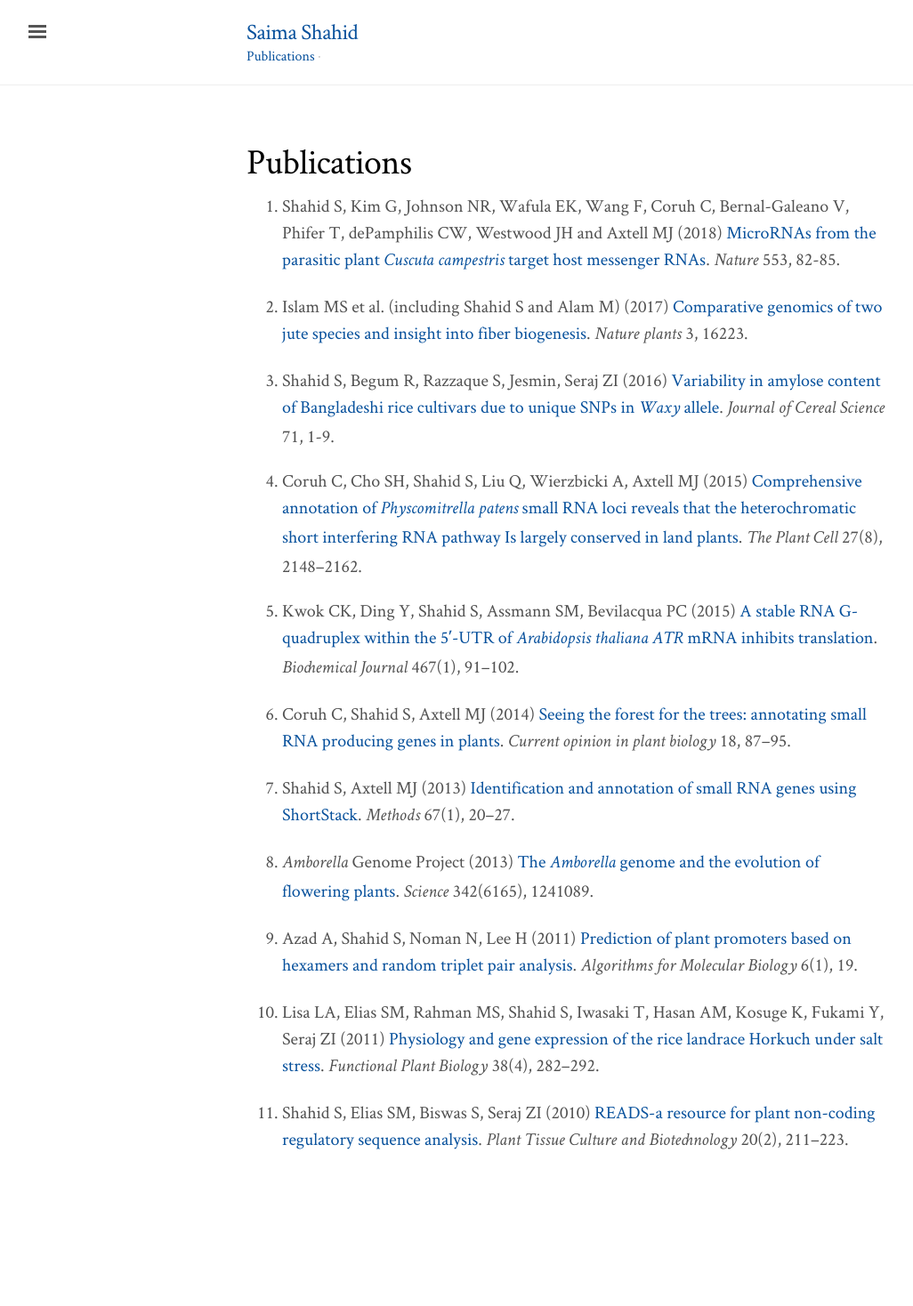
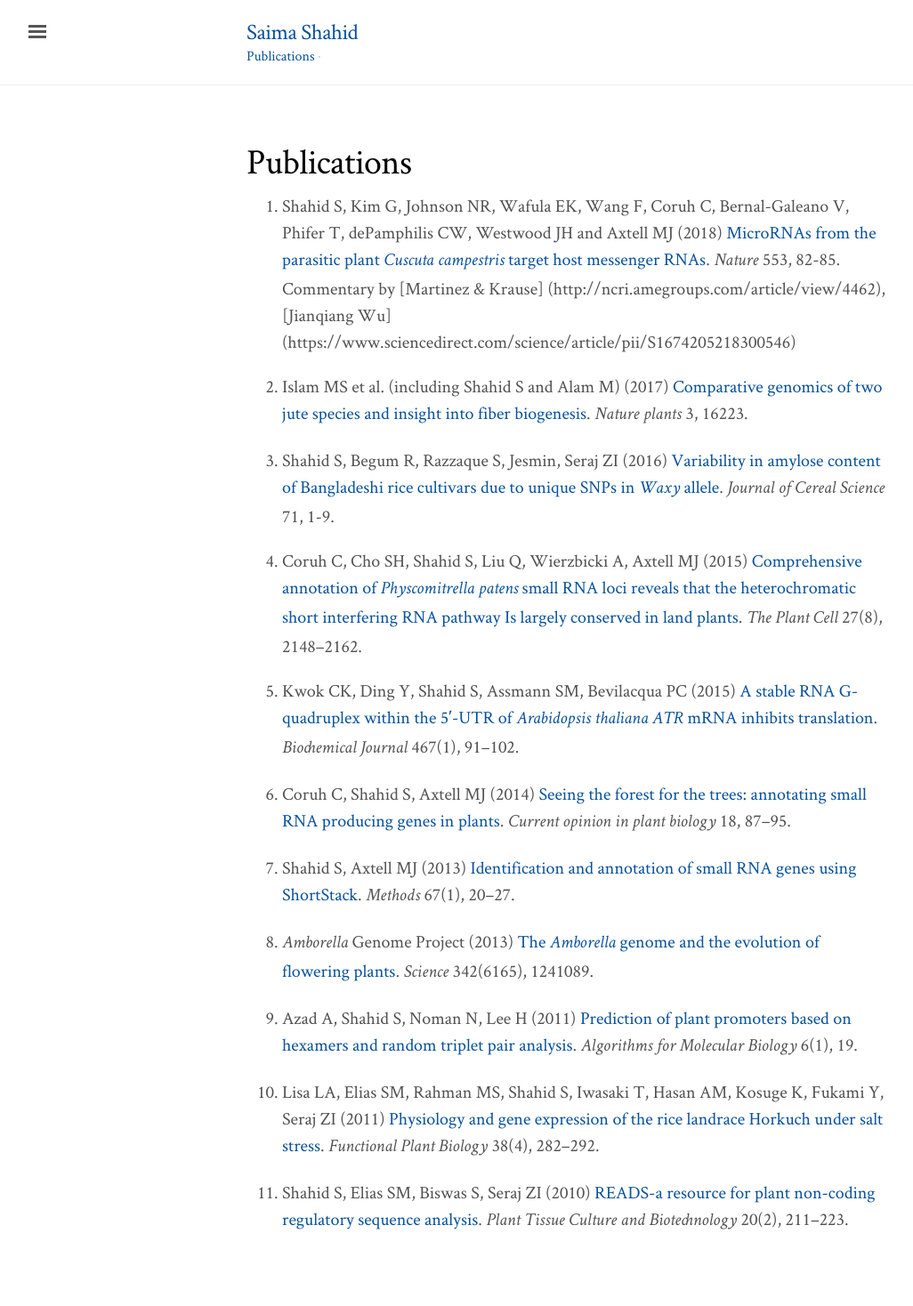
Before and after one commit to shahsam/saimashahid.github.io, a Jekyll site: the page built from publications.md, in a window 1280 px wide. Shown: the whole page at 89% size, without its empty margins (3-1029 px from the left). Built offline with Jekyll 4.4.1, drawn with Linux system fonts in a browser that asks for light colours; nearby versions of some CDN libraries; before the commit the page ends 1378 px from its top, so only the background shows below that.

Commit message:
Update publications.md

```diff
--- a/publications.md
+++ b/publications.md
@@ -3,7 +3,7 @@ title: Publications
 layout: page
 ---
 
-1. Shahid S, Kim G, Johnson NR, Wafula EK, Wang F, Coruh C, Bernal-Galeano V, Phifer T, dePamphilis CW, Westwood JH and Axtell MJ (2018) [MicroRNAs from the parasitic plant *Cuscuta* *campestris* target host messenger RNAs](http://dx.doi.org/10.1038/nature25027). *Nature* 553, 82-85.
+1. Shahid S, Kim G, Johnson NR, Wafula EK, Wang F, Coruh C, Bernal-Galeano V, Phifer T, dePamphilis CW, Westwood JH and Axtell MJ (2018) [MicroRNAs from the parasitic plant *Cuscuta* *campestris* target host messenger RNAs](http://dx.doi.org/10.1038/nature25027). *Nature* 553, 82-85. Commentary by [Martinez & Krause] (http://ncri.amegroups.com/article/view/4462), [Jianqiang Wu] (https://www.sciencedirect.com/science/article/pii/S1674205218300546)
 
 2. Islam MS et al. (including Shahid S and Alam M) (2017) [Comparative genomics of two jute species and insight into fiber biogenesis](http://dx.doi.org/10.1038/nplants.2016.223). *Nature plants* 3, 16223.
 
```
